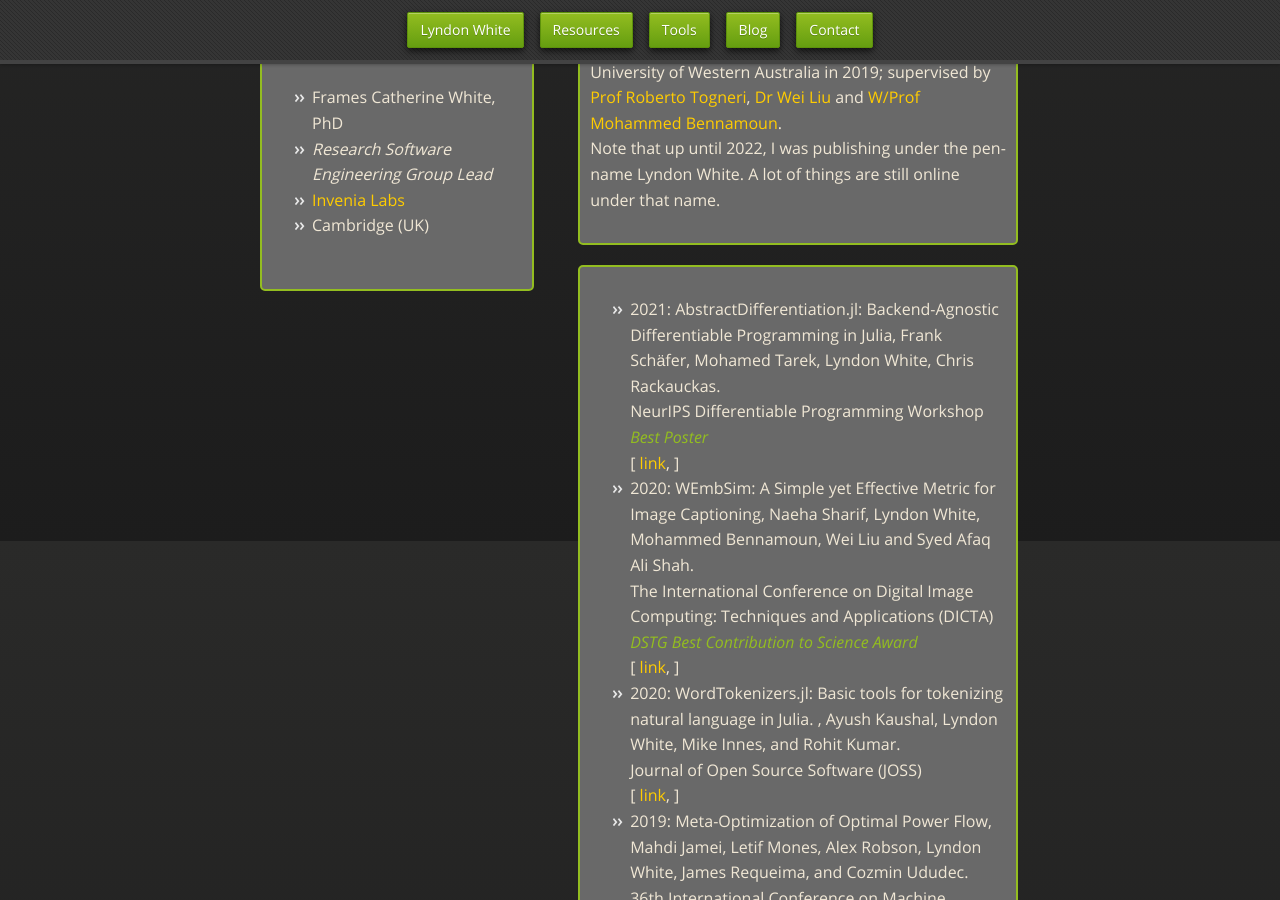
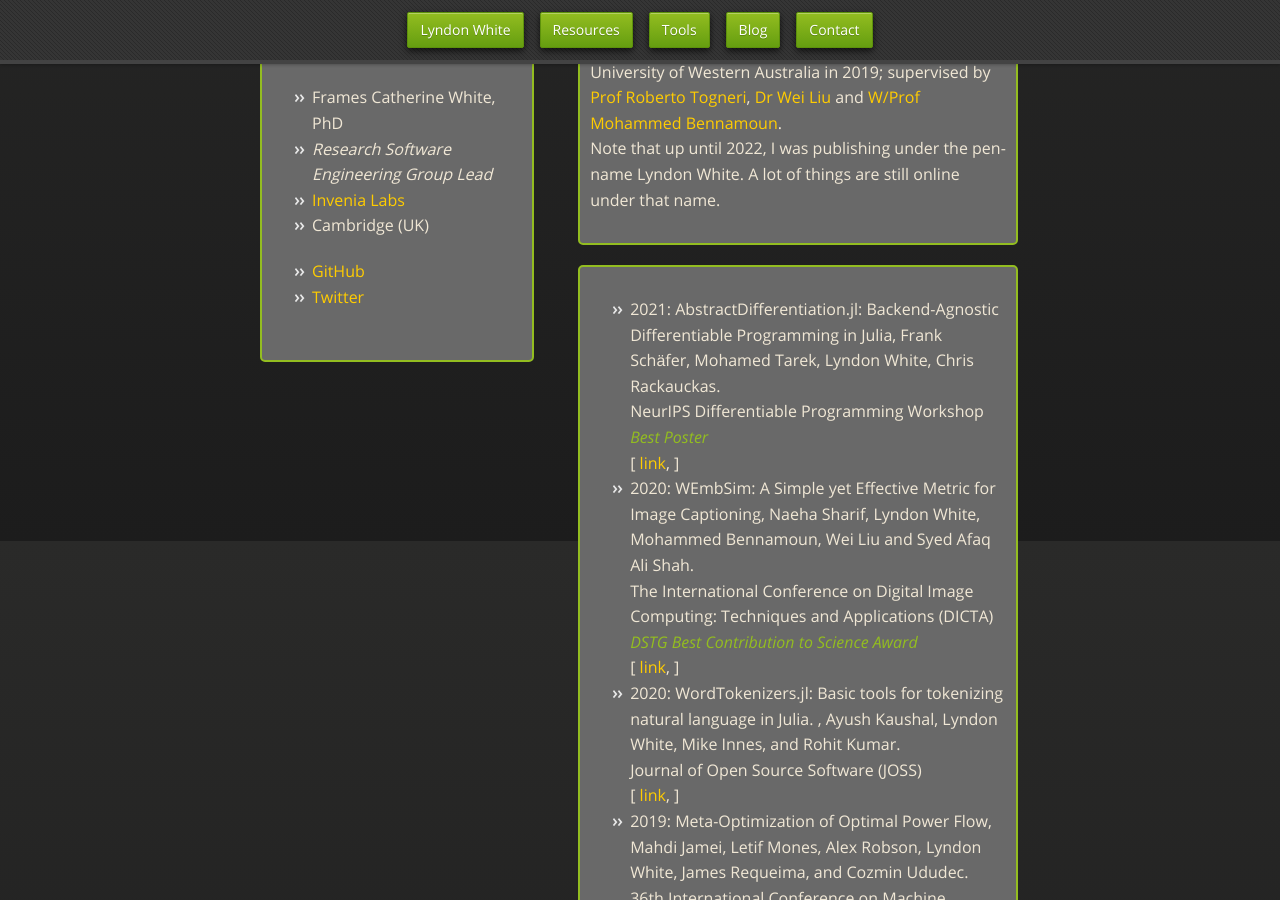
Before and after one commit to oxinabox/oxinabox.github.io, a Jekyll site: the page built from index.html, in a window 1280 px wide and 900 px high, scrolled down 359 px. Built offline with Jekyll 4.4.1, drawn with Linux system fonts in a browser that asks for light colours; nearby versions of some CDN libraries; some web fonts are replaced.

Commit message:
link twitter and github on front page

```diff
--- a/index.html
+++ b/index.html
@@ -10,6 +10,10 @@ layout: default
 	<li> Cambridge (UK)
     </ul>
 
+    <ul>
+    <li><a href="https://github.com/oxinabox"><i class="fab fa-github"></i>GitHub</a></li>
+    <li><a href="https://twitter.com/oxinabox_frames"><i class="fab fa-twitter"></i>Twitter</a></li>
+    </ul>
 </section>
 
 <div class="column_block_wide">
```
